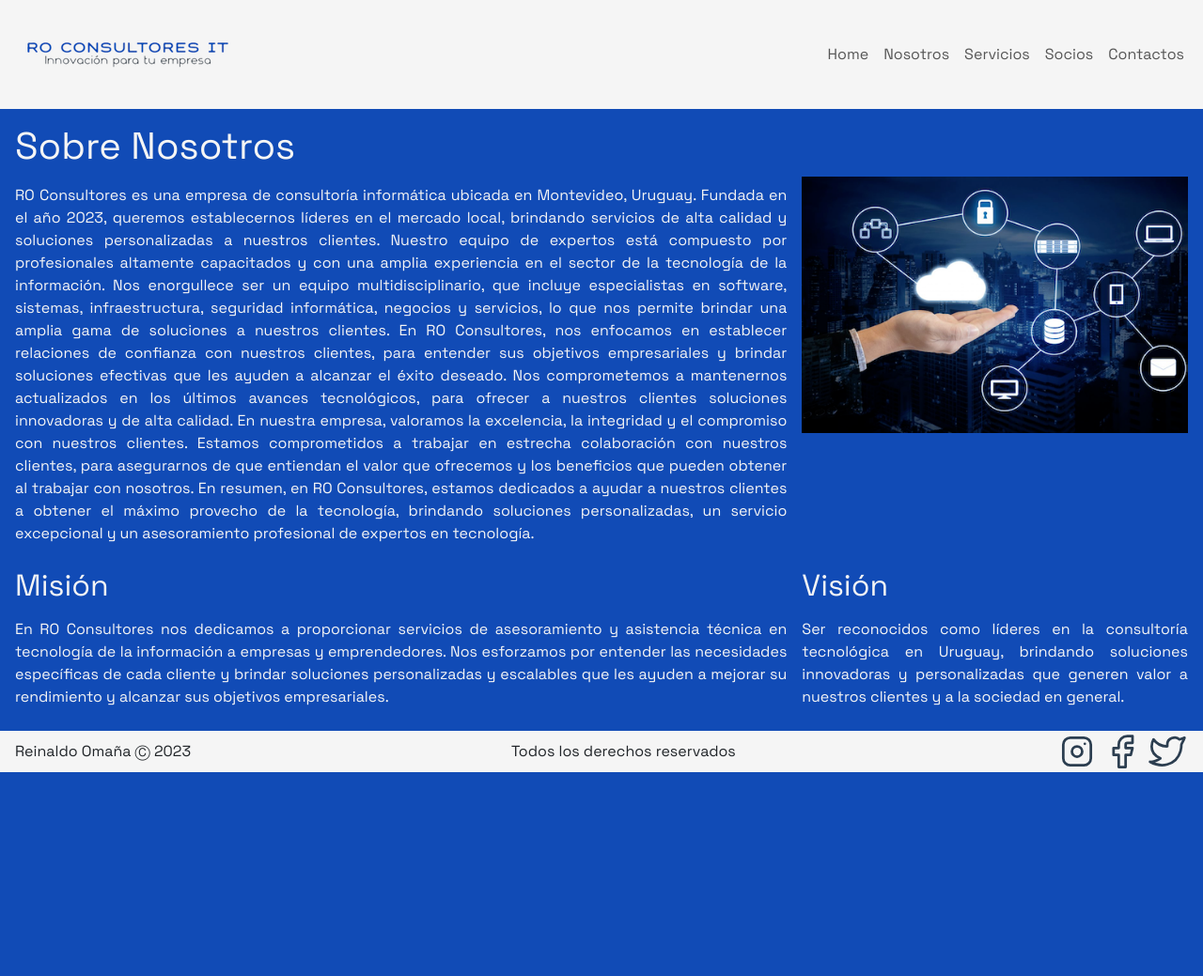
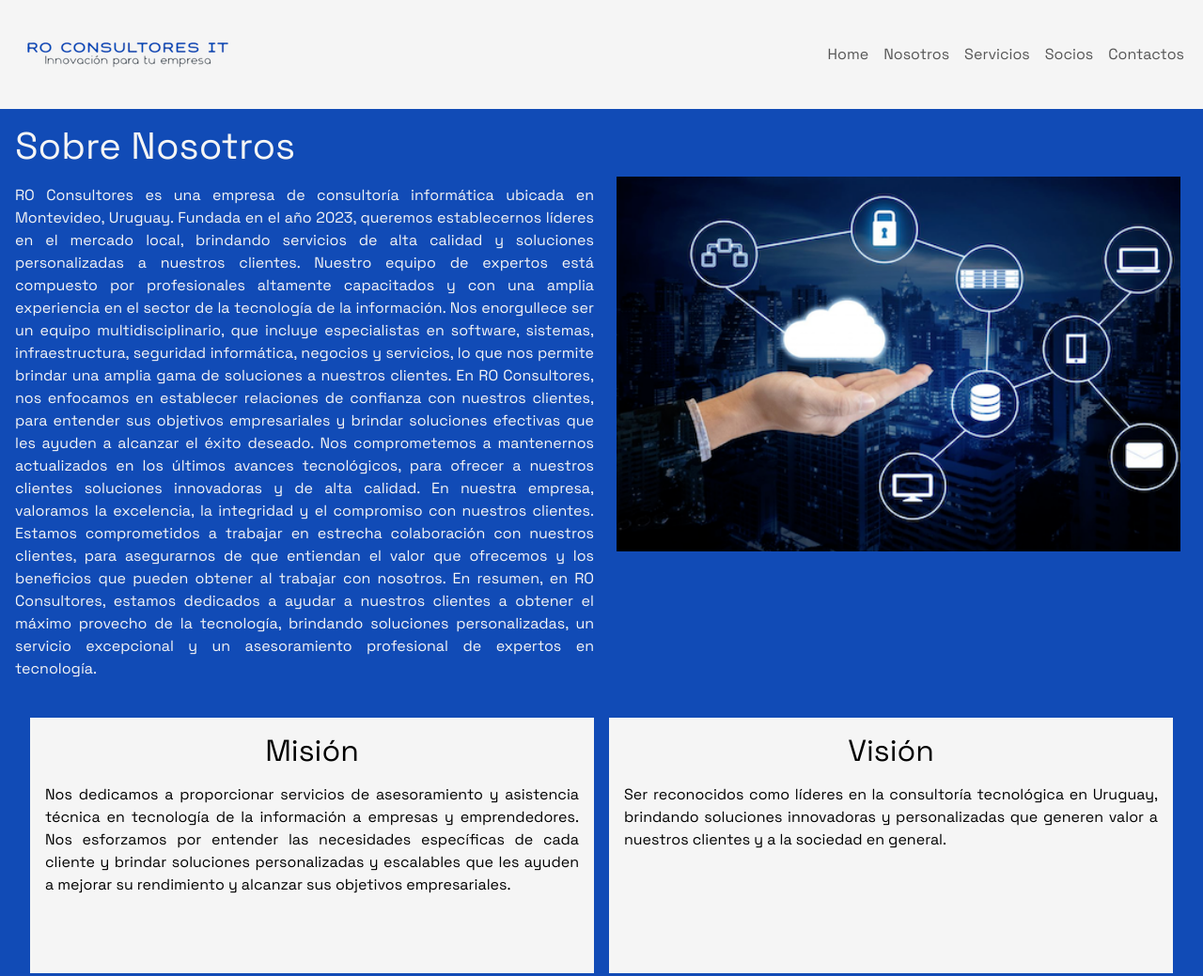
Before and after one commit to reinaldoom/ProyectoFinal-Reinaldo_Omana, a website: page pages/nosotros.html in a window 1280 px wide. Shown: the top 1039 px of the page at 94% size. Before the commit the page ends 822 px from the top, so only its background shows below. Drawn offline with nearby package versions, Linux system fonts and the light colour scheme.

Commit message:
mejoras en el html nosotros

```diff
--- a/pages/nosotros.html
+++ b/pages/nosotros.html
@@ -65,7 +65,7 @@
         <h1> Sobre Nosotros</h1>
         <div class="conte-texto-nosotros">
             <div class="texto-nosotros">
-                <p>RO Consultores es una empresa de consultoría informática ubicada en Montevideo, Uruguay. Fundada en
+                <p class="test">RO Consultores es una empresa de consultoría informática ubicada en Montevideo, Uruguay. Fundada en
                     el año 2023, queremos establecernos líderes en el mercado local, brindando servicios de alta calidad
                     y soluciones personalizadas a nuestros clientes.
 
@@ -90,7 +90,7 @@
             <div class="img-nosotros"><img src="../img/nosotros.png" alt="nosotros"></div>
             <div class="texto-mision">
                 <h2>Misión</h2>
-                <p>En RO Consultores nos dedicamos a proporcionar servicios de asesoramiento y asistencia técnica en
+                <p>Nos dedicamos a proporcionar servicios de asesoramiento y asistencia técnica en
                     tecnología de la información a empresas y emprendedores. Nos esforzamos por entender las necesidades
                     específicas de cada cliente y brindar soluciones personalizadas y escalables que les ayuden a
                     mejorar su rendimiento y alcanzar sus objetivos empresariales.</p>
--- a/scss/html/_main.scss
+++ b/scss/html/_main.scss
@@ -21,6 +21,29 @@ main {
         text-align: justify;
         padding-left: 1rem;
         padding-right: 1rem;
+
+        .texto-mision {
+            background-color: $bg-whitesmoke;
+            color: $bg-negro;
+            margin-top: 1rem;
+            padding: 1rem;
+
+            h2 {
+                text-align: center;
+            }
+        }
+
+        .texto-vision {
+            background-color: $bg-whitesmoke;
+            color: $bg-negro;
+            padding: 1rem;
+            margin-top: 1rem;
+            margin-bottom: 1rem;
+
+            h2 {
+                text-align: center;
+            }
+        }
     }
 
     // html servicios //
--- a/scss/utilidades/_mixin.scss
+++ b/scss/utilidades/_mixin.scss
@@ -78,10 +78,16 @@
                 height: 100%;
                 display: grid;
                 grid-template-columns: 1fr 1fr;
-                grid-template-rows: 1.5fr 0.5fr;
-                column-gap: 1rem;
-                row-gap: 1rem;
+                grid-template-rows: 1fr 0.5fr;
+                gap: 1rem;
                 padding-bottom: 1rem;
+                margin-bottom: 1rem;
+
+                .texto-vision {
+                    padding: 1rem;
+                    margin-top: 1rem;
+                    margin-bottom: initial;
+                }
             }
 
             // html servicios//
@@ -123,7 +129,25 @@
 
             // html de nosotros //
             .conte-texto-nosotros {
-                grid-template-columns: 2fr 1fr;
+                grid-template-columns: 1fr 1fr;
+                grid-template-rows: 1fr 0.5fr;
+
+                .img-nosotros{
+                    width: 600px;
+                    height: auto;
+                    justify-self: center;
+                }
+
+                .texto-mision {
+                    height: inherit;
+                    margin-left: 1rem;
+                }
+
+                .texto-vision {
+                    height: inherit;
+                    margin-right: 1rem;
+                }
+
             }
 
             // html de servicios //
```
Also changed, not shown: css/main.css.
